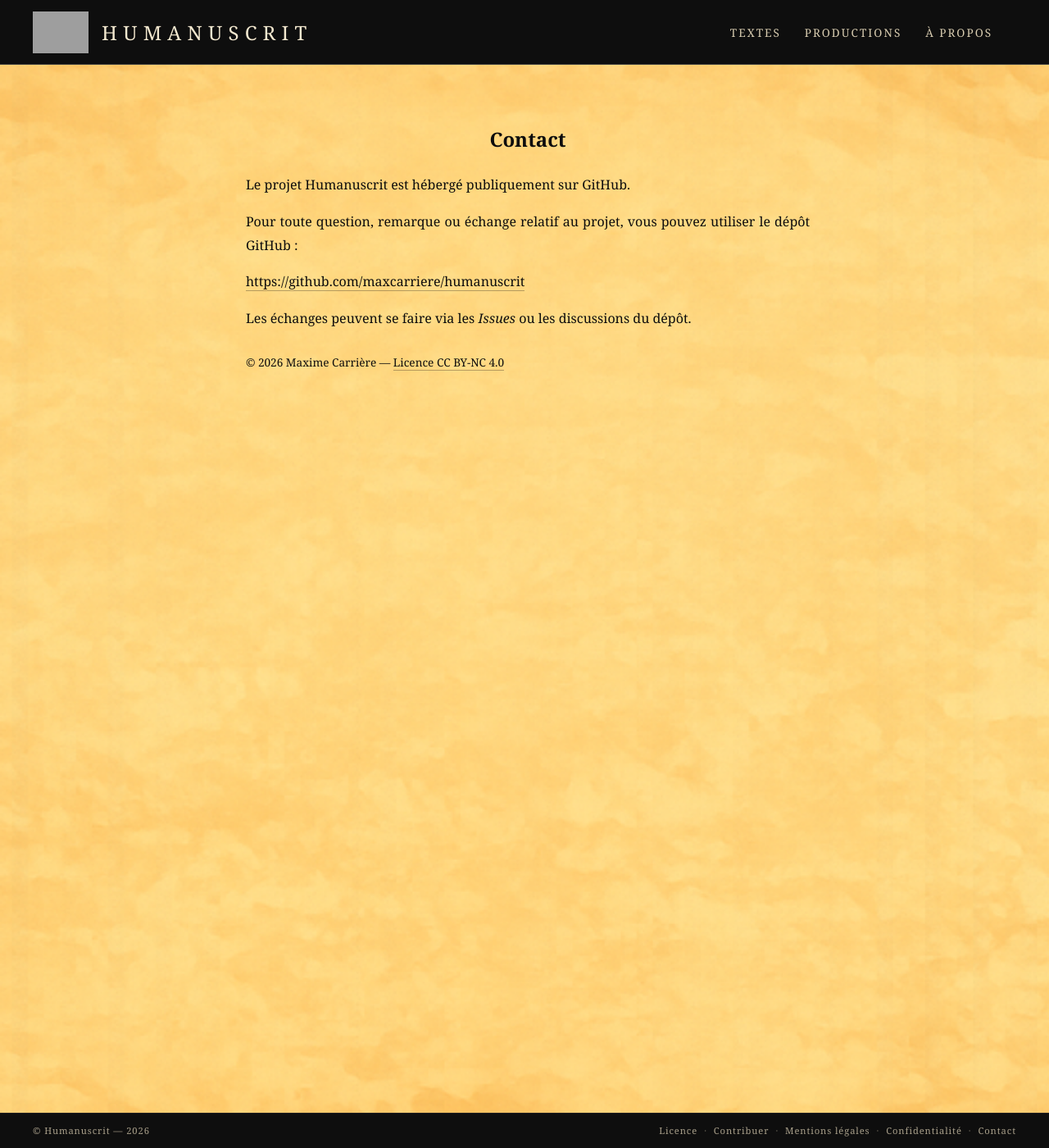
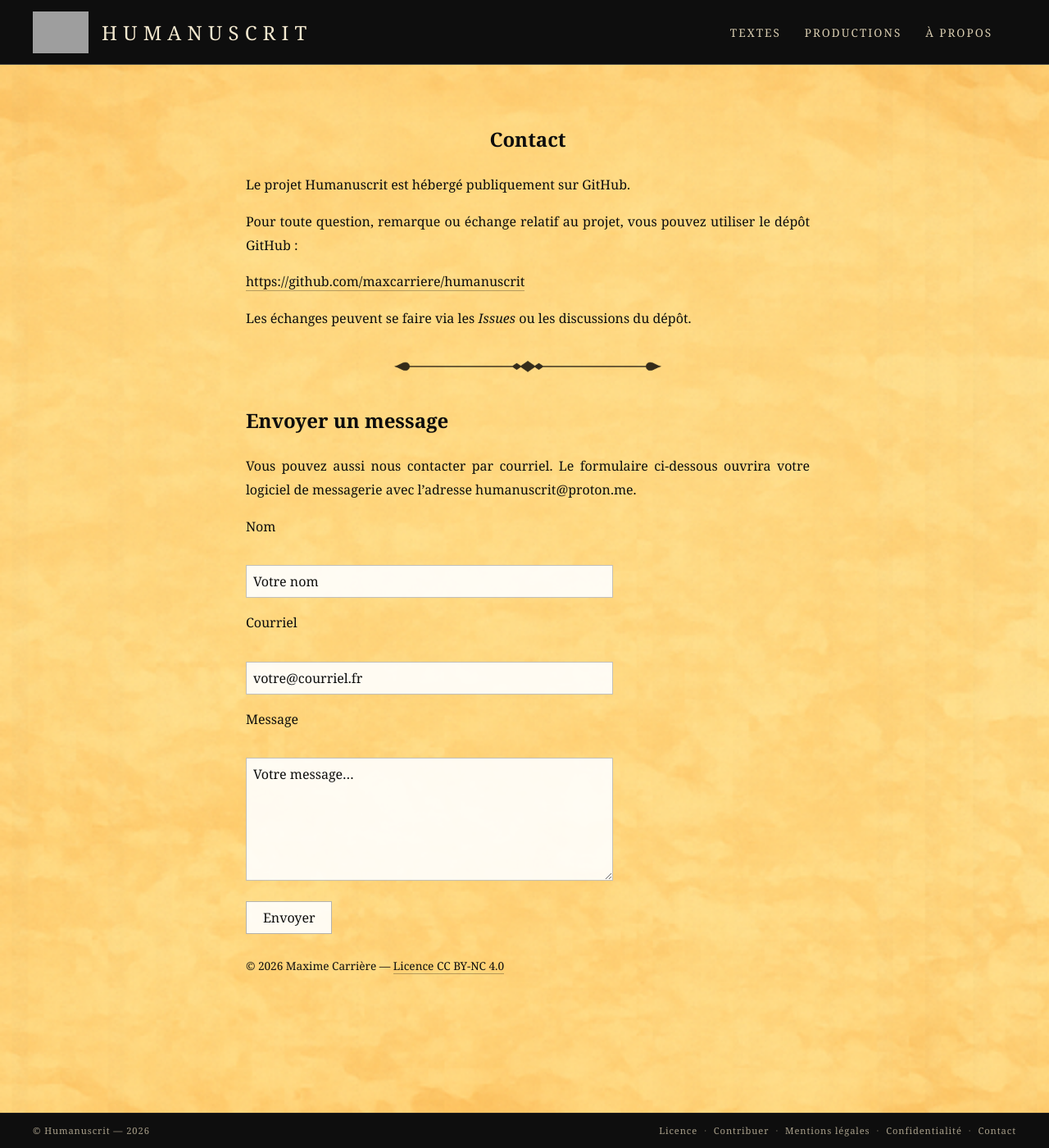
Before and after one commit to maxcarriere/humanuscrit, a Jekyll site: the page built from contact.md, in a window 1280 px wide and 1400 px high. Shown: the whole window at 82% size. Built offline with Jekyll 4.4.1, drawn with Linux system fonts in a browser that asks for light colours; grey boxes are pictures that could not be loaded.

Commit message:
Contact: formulaire mailto, style formulaire; Licence: demande autorisation commerciale; Contribuer: sync CONTRIBUTING
Co-authored-by: Cursor <cursoragent@cursor.com>

```diff
--- a/assets/css/style.scss
+++ b/assets/css/style.scss
@@ -713,6 +713,49 @@ html[data-darkreader-mode] .navigation-dossier a:hover {
   text-decoration: underline !important;
 }
 
+/* Formulaire contact */
+.contact-form label {
+  display: block;
+  margin-bottom: 0.25em;
+}
+
+.contact-form input,
+.contact-form textarea {
+  width: 100%;
+  max-width: 28em;
+  padding: 0.5em;
+  font-family: inherit;
+  font-size: 1rem;
+  color: #0d0d0d !important;
+  background: rgba(255, 255, 255, 0.9);
+  border: 1px solid rgba(13, 13, 13, 0.25);
+  box-sizing: border-box;
+}
+
+.contact-form textarea {
+  resize: vertical;
+  min-height: 6em;
+}
+
+.contact-form button {
+  padding: 0.5em 1.25em;
+  font-family: inherit;
+  font-size: 1rem;
+  color: #0d0d0d;
+  background: rgba(255, 255, 255, 0.9);
+  border: 1px solid rgba(13, 13, 13, 0.3);
+  cursor: pointer;
+}
+
+.contact-form button:hover {
+  background: rgba(255, 255, 255, 1);
+  border-color: rgba(13, 13, 13, 0.5);
+}
+
+.contact-form p {
+  margin-bottom: 1em;
+}
+
 /* ===== 6. Pied de page — cadre fixe en bas ===== */
 .site-footer {
   flex-shrink: 0;
--- a/contact.md
+++ b/contact.md
@@ -11,3 +11,45 @@ Pour toute question, remarque ou échange relatif au projet, vous pouvez utilise
 [https://github.com/maxcarriere/humanuscrit](https://github.com/maxcarriere/humanuscrit)
 
 Les échanges peuvent se faire via les *Issues* ou les discussions du dépôt.
+
+---
+
+## Envoyer un message
+
+Vous pouvez aussi nous contacter par courriel. Le formulaire ci-dessous ouvrira votre logiciel de messagerie avec l’adresse humanuscrit@proton.me.
+
+<form id="contact-form" class="contact-form" action="#" method="get">
+  <p>
+    <label for="contact-name">Nom</label><br>
+    <input type="text" id="contact-name" name="name" size="40" placeholder="Votre nom">
+  </p>
+  <p>
+    <label for="contact-email">Courriel</label><br>
+    <input type="email" id="contact-email" name="email" size="40" placeholder="votre@courriel.fr" required>
+  </p>
+  <p>
+    <label for="contact-message">Message</label><br>
+    <textarea id="contact-message" name="message" rows="6" cols="40" placeholder="Votre message…"></textarea>
+  </p>
+  <p>
+    <button type="submit">Envoyer</button>
+  </p>
+</form>
+
+<script>
+(function() {
+  var form = document.getElementById('contact-form');
+  if (form) {
+    form.addEventListener('submit', function(e) {
+      e.preventDefault();
+      var name = document.getElementById('contact-name').value || '';
+      var email = document.getElementById('contact-email').value || '';
+      var message = document.getElementById('contact-message').value || '';
+      var subject = 'Contact Humanuscrit';
+      var body = 'Nom : ' + name + '\nCourriel : ' + email + '\n\n' + message;
+      var mailto = 'mailto:humanuscrit@proton.me?subject=' + encodeURIComponent(subject) + '&body=' + encodeURIComponent(body);
+      window.location.href = mailto;
+    });
+  }
+})();
+</script>
```
Also changed, not shown: CONTRIBUTING.md (+53 -60 lines), contribuer.md (+53 -60 lines), LICENCE.md.
